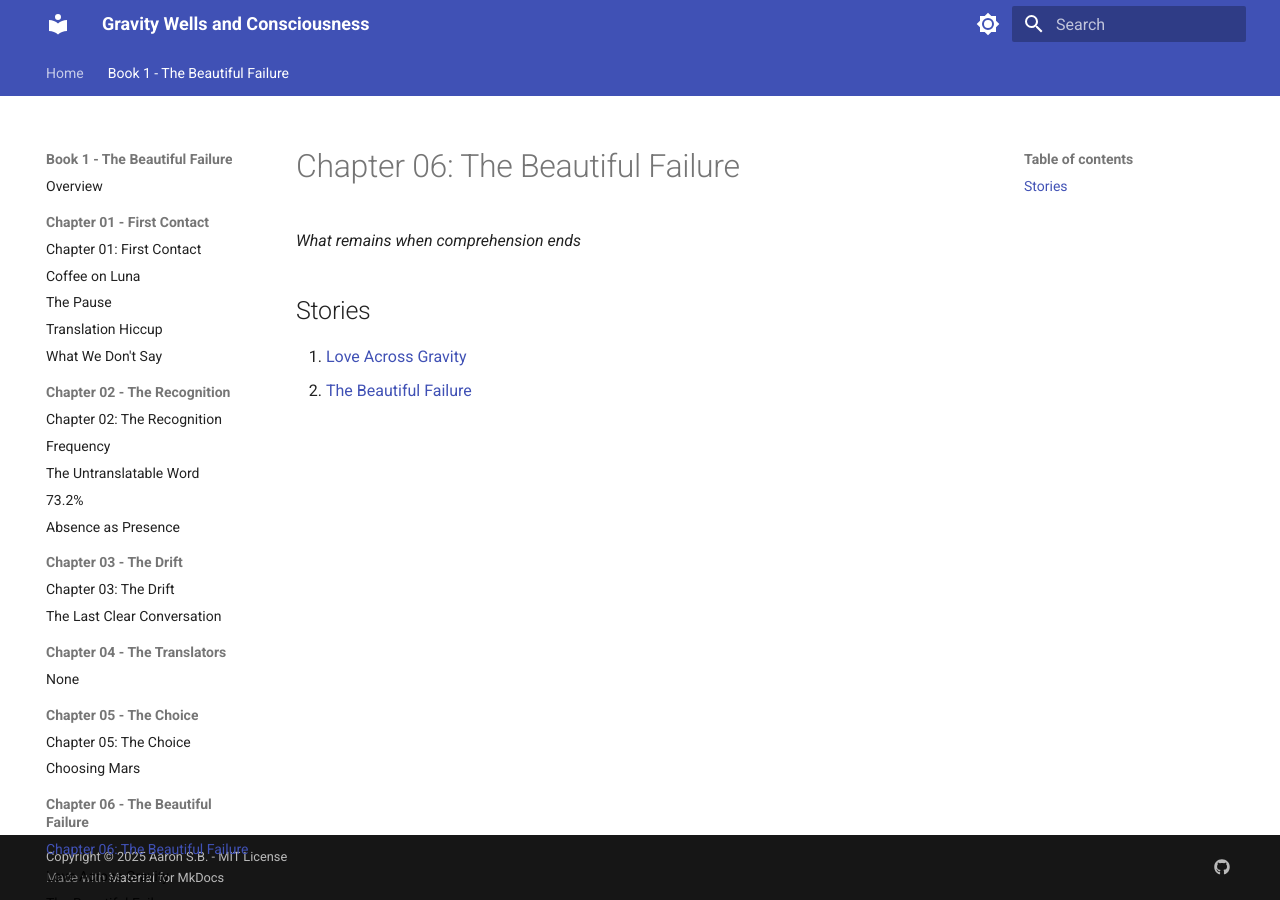
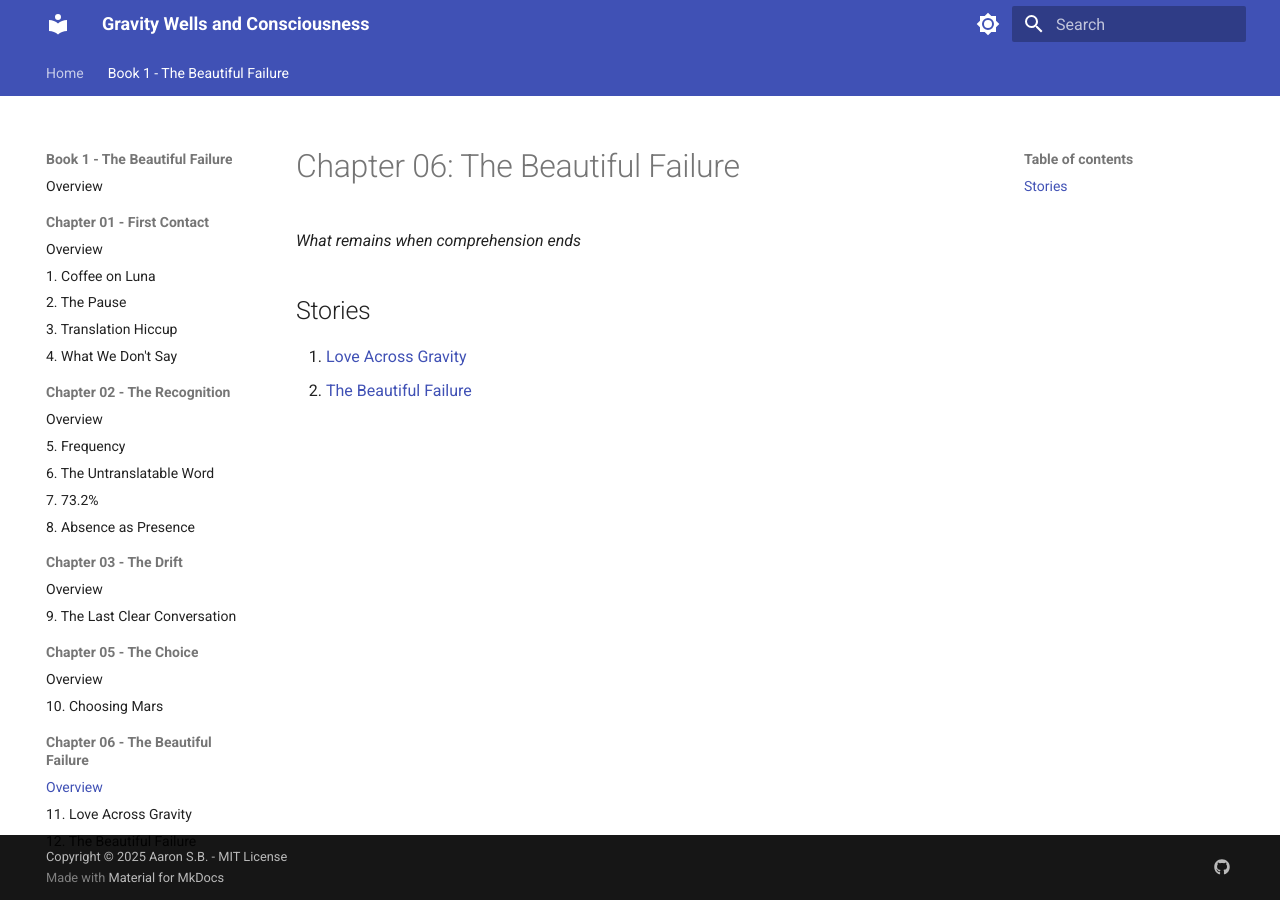
Before and after one commit to aaronsb/quantum-gravity, an MkDocs documentation site: the page built from docs/book-1/06-the-beautiful-failure/index.md, in a window 1280 px wide. Built offline with MkDocs 1.6.1 and Material for MkDocs 9.7.7, drawn with Linux system fonts in a browser that asks for light colours.

Commit message:
Clean up mkdocs.yml navigation structure
- Removed Chapter 04 (The Translators) from navigation
- Fixed chapter numbering to match actual directories (1,2,3,5,6)
- Added story numbers (1-12) for clear reading order
- Labeled chapter index pages as "Overview"
- Verified all file paths point to correct locations

Book 1 now properly displays 12 stories across 5 chapters

Co-Authored-By: Claude <noreply@anthropic.com>

```diff
--- a/mkdocs.yml
+++ b/mkdocs.yml
@@ -37,29 +37,27 @@ nav:
   - Book 1 - The Beautiful Failure:
     - Overview: book-1/index.md
     - Chapter 01 - First Contact:
-      - book-1/01-first-contact/index.md
-      - Coffee on Luna: book-1/01-first-contact/coffee-on-luna.md
-      - The Pause: book-1/01-first-contact/the-pause.md
-      - Translation Hiccup: book-1/01-first-contact/translation-hiccup.md
-      - What We Don't Say: book-1/01-first-contact/what-we-dont-say.md
+      - Overview: book-1/01-first-contact/index.md
+      - 1. Coffee on Luna: book-1/01-first-contact/coffee-on-luna.md
+      - 2. The Pause: book-1/01-first-contact/the-pause.md
+      - 3. Translation Hiccup: book-1/01-first-contact/translation-hiccup.md
+      - 4. What We Don't Say: book-1/01-first-contact/what-we-dont-say.md
     - Chapter 02 - The Recognition:
-      - book-1/02-the-recognition/index.md
-      - Frequency: book-1/02-the-recognition/frequency.md
-      - The Untranslatable Word: book-1/02-the-recognition/the-untranslatable-word.md
-      - 73.2%: book-1/02-the-recognition/seventy-three-point-two.md
-      - Absence as Presence: book-1/02-the-recognition/absence-as-presence.md
+      - Overview: book-1/02-the-recognition/index.md
+      - 5. Frequency: book-1/02-the-recognition/frequency.md
+      - 6. The Untranslatable Word: book-1/02-the-recognition/the-untranslatable-word.md
+      - 7. 73.2%: book-1/02-the-recognition/seventy-three-point-two.md
+      - 8. Absence as Presence: book-1/02-the-recognition/absence-as-presence.md
     - Chapter 03 - The Drift:
-      - book-1/03-the-drift/index.md
-      - The Last Clear Conversation: book-1/03-the-drift/the-last-clear-conversation.md
-    - Chapter 04 - The Translators:
-      - book-1/04-the-translators/index.md
+      - Overview: book-1/03-the-drift/index.md
+      - 9. The Last Clear Conversation: book-1/03-the-drift/the-last-clear-conversation.md
     - Chapter 05 - The Choice:
-      - book-1/05-the-choice/index.md
-      - Choosing Mars: book-1/05-the-choice/choosing-mars.md
+      - Overview: book-1/05-the-choice/index.md
+      - 10. Choosing Mars: book-1/05-the-choice/choosing-mars.md
     - Chapter 06 - The Beautiful Failure:
-      - book-1/06-the-beautiful-failure/index.md
-      - Love Across Gravity: book-1/06-the-beautiful-failure/love-across-gravity.md
-      - The Beautiful Failure: book-1/06-the-beautiful-failure/the-beautiful-failure.md
+      - Overview: book-1/06-the-beautiful-failure/index.md
+      - 11. Love Across Gravity: book-1/06-the-beautiful-failure/love-across-gravity.md
+      - 12. The Beautiful Failure: book-1/06-the-beautiful-failure/the-beautiful-failure.md
 
 markdown_extensions:
   - pymdownx.highlight:
```
